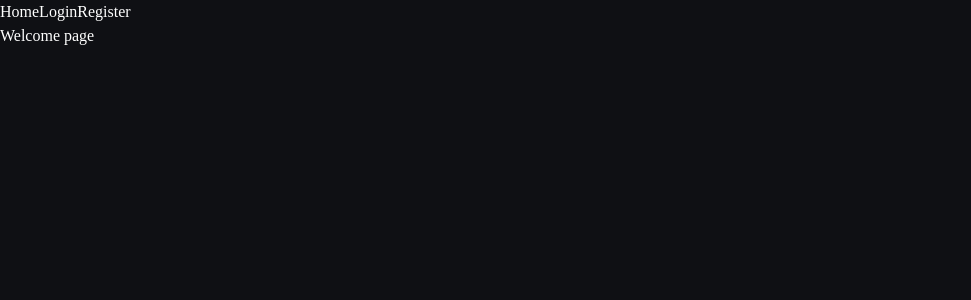
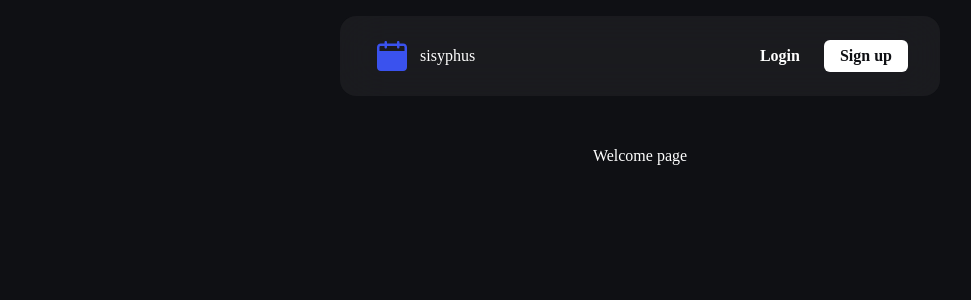
Before and after one commit to gd-arnold/sisyphus, a React (Create React App) app in the folder client/: page / in a window 1280 px wide. Shown: the top 300 px of the page, without its empty margins (0-971 px from the left). Built offline with nearby package versions, Linux system fonts and the light colour scheme; no server answers.

Commit message:
feat: client: style header

```diff
--- a/client/src/components/Header.js
+++ b/client/src/components/Header.js
@@ -1,22 +1,53 @@
-import { useNavigate } from "react-router-dom";
+import { Link, useNavigate } from "react-router-dom";
+import logo from "../logo.svg"
 import useAuth from "../state/auth";
+import Button from "./Button";
+import { LogOut } from "lucide-react";
 
 function Header() {
     const { logout, isAuthenticated } = useAuth();
     const navigate = useNavigate();
 
     return (
-        <div>
-            <button onClick={() => navigate("/")}>Home</button>
-            {isAuthenticated ? (
-                <button onClick={() => logout()}>Logout</button>
-            ) : (
-                <>
-                <button onClick={() => navigate("/login")}>Login</button>
-                <button onClick={() => navigate("/register")}>Register</button>
-                </>
-            )}
+      <nav className="sticky m-auto flex h-20 w-full items-center justify-between rounded-2xl bg-gray bg-opacity-50 px-8 py-2 backdrop-blur-xl sm:w-[600px]">
+        <Link to="/" className="flex items-center gap-2">
+            <img src={logo} className="size-10" alt="logo" />
+            sisyphus
+        </Link>
+
+        <div className="flex items-center gap-2">
+          {isAuthenticated ? (
+            <>
+              <Button
+                className="cursor-pointer duration-100 hover:opacity-75 flex items-center gap-1"
+                onClick={() => {
+                  logout();
+                }}
+              >
+                <LogOut size={16} />
+                <span className="hidden sm:inline">Logout</span>
+              </Button>
+            </>
+          ) : (
+            <>
+              <Button
+                color="black"
+                className="cursor-pointer text-white duration-100 hover:opacity-75"
+                onClick={() => navigate("/login")}
+              >
+                Login
+              </Button>
+
+              <Button
+                className="cursor-pointer duration-100 hover:opacity-90"
+                onClick={() => navigate("/register")}
+              >
+                Sign up
+              </Button>
+            </>
+          )}
         </div>
+      </nav>
     );
 }
 
--- a/client/src/components/Page.js
+++ b/client/src/components/Page.js
@@ -2,9 +2,10 @@ import Header from "./Header";
 
 function Page({ children }) {
   return (
-        <div>
+    <div className="flex flex-col gap-8 p-4">
       <Header />
-            <main>
+
+      <main className="m-auto mt-4 flex w-full flex-col items-center gap-8">
         {children}
       </main>
     </div>
--- a/client/src/index.css
+++ b/client/src/index.css
@@ -2,16 +2,15 @@
 @tailwind components;
 @tailwind utilities;
 
-/* Hide scrollbar for Chrome, Safari and Opera */
 .hide-scrollbar::-webkit-scrollbar {
   display: none;
 }
 
-/* Hide scrollbar for IE, Edge and Firefox */
 .hide-scrollbar {
   -ms-overflow-style: none; /* IE and Edge */
   scrollbar-width: none; /* Firefox */
 }
+
 body {
   margin: 0;
   padding: 0;
```
Also changed, not shown: client/src/logo.svg (added). Lines whose indentation alone changed are shown as unchanged.
